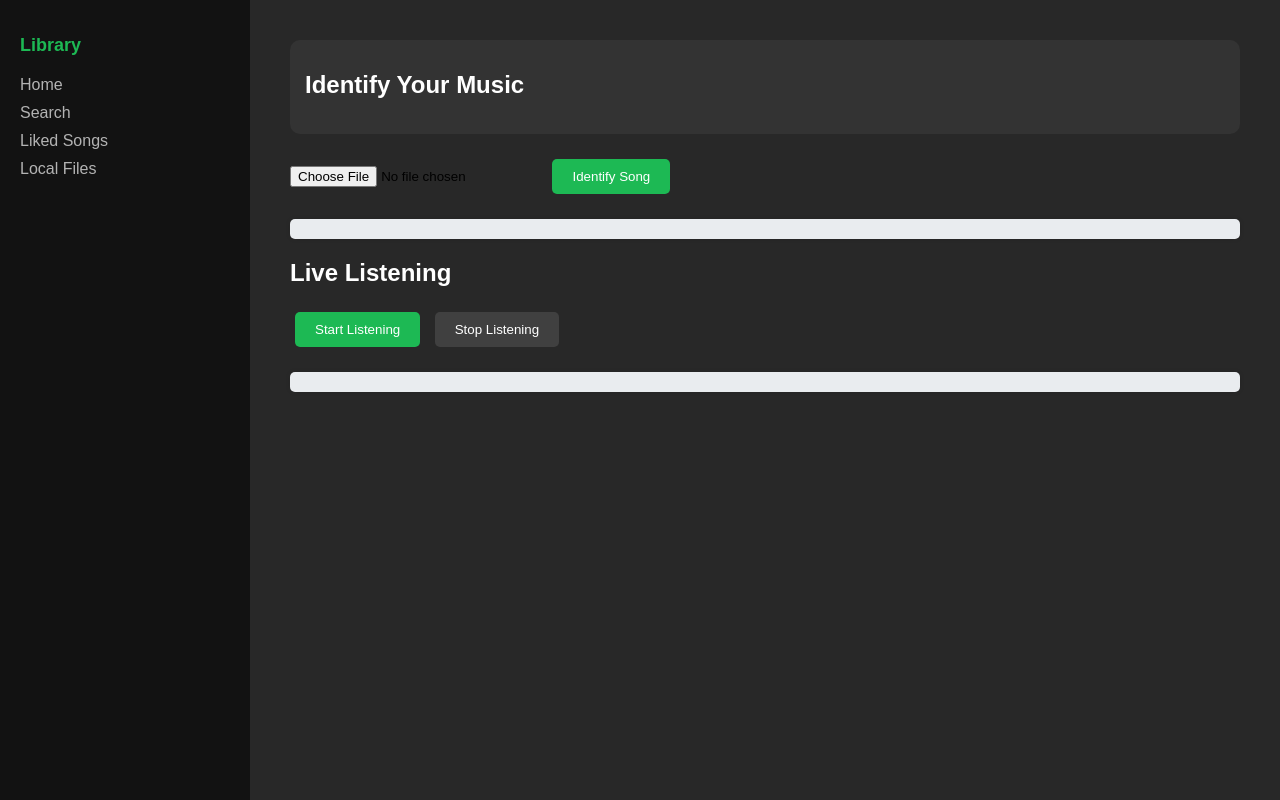
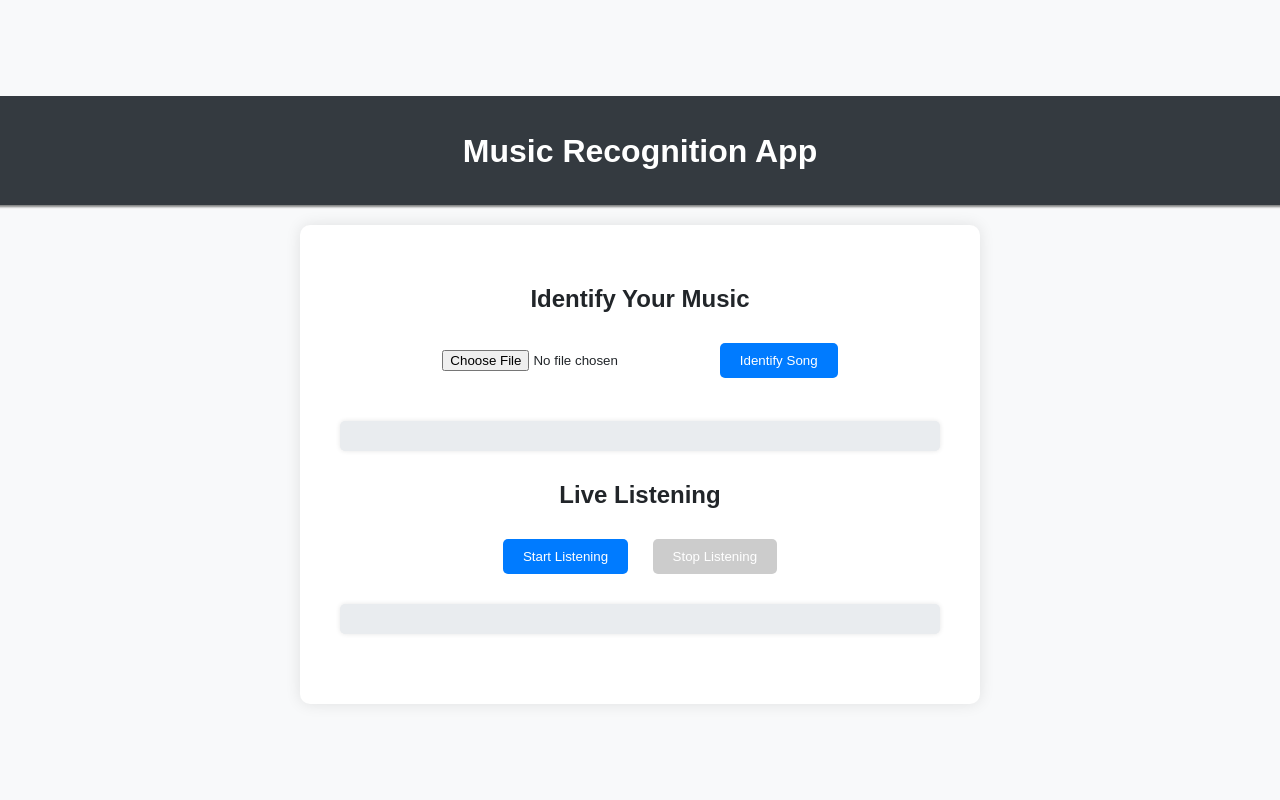
Before and after one commit to Steventanardi/Adagio, a website: page Public/index.html in a window 1280 px wide. Drawn offline with Linux system fonts and the light colour scheme.

Commit message:
10-22-2024
UI Updated to look better, not final
(Steven)

```diff
--- a/Public/index.html
+++ b/Public/index.html
@@ -7,31 +7,22 @@
     <title>Music Recognition Website</title>
 </head>
 <body>
-    <div class="sidebar">
-        <h2>Library</h2>
-        <ul>
-            <li><a href="#">Home</a></li>
-            <li><a href="#">Search</a></li>
-            <li><a href="#">Liked Songs</a></li>
-            <li><a href="#">Local Files</a></li>
-        </ul>
+    <div class="top-bar">
+        <h1>Music Recognition App</h1>
     </div>
     <div class="container">
-        <div class="top-bar">
-            <h1>Identify Your Music</h1>
-        </div>
         <div class="upload-section">
+            <h2>Identify Your Music</h2>
             <input type="file" id="musicInput" accept="audio/*">
             <button id="identifyButton">Identify Song</button>
+            <div id="result" class="result-box"></div>
         </div>
-        <div id="result" class="result-box"></div>
-
-        <h2>Live Listening</h2>
         <div class="live-section">
+            <h2>Live Listening</h2>
             <button id="startListening">Start Listening</button>
             <button id="stopListening" disabled>Stop Listening</button>
+            <div id="liveResult" class="result-box"></div>
         </div>
-        <div id="liveResult" class="result-box"></div>
     </div>
     <script src="script.js"></script>
 </body>
--- a/Public/script.js
+++ b/Public/script.js
@@ -15,7 +15,6 @@ document.getElementById('identifyButton').addEventListener('click', () => {
         })
         .catch(error => {
             console.error('Error:', error);
-            document.getElementById('result').innerText = 'Error recognizing the song. Please try again.';
         });
     } else {
         alert('Please select a music file first.');
@@ -56,7 +55,6 @@ startListeningButton.addEventListener('click', () => {
                 })
                 .catch(error => {
                     console.error('Error:', error);
-                    document.getElementById('liveResult').innerText = 'Error recognizing the song. Please try again.';
                 });
             });
 
--- a/Public/styles.css
+++ b/Public/styles.css
@@ -1,103 +1,72 @@
 body {
     font-family: Arial, sans-serif;
-    background-color: #1a1a1a;
-    color: #ffffff;
+    background-color: #f8f9fa;
+    color: #212529;
+    margin: 0;
+    padding: 0;
     display: flex;
-    height: 100vh;
-    margin: 0;
+    flex-direction: column;
+    align-items: center;
+    justify-content: center;
+    min-height: 100vh;
 }
 
-.sidebar {
-    background-color: #121212;
-    width: 250px;
-    padding: 20px;
-    box-sizing: border-box;
-    height: 100vh;
+.top-bar {
+    width: 100%;
+    background-color: #343a40;
+    color: #ffffff;
+    padding: 15px;
+    text-align: center;
+    box-shadow: 0px 4px 2px -2px gray;
 }
 
-.sidebar h2 {
-    color: #1db954;
-    font-size: 18px;
+.container {
+    background-color: #ffffff;
+    padding: 40px;
+    border-radius: 10px;
+    box-shadow: 0 0 15px rgba(0, 0, 0, 0.1);
+    max-width: 600px;
+    width: 100%;
+    text-align: center;
+    margin-top: 20px;
+}
+
+h1, h2 {
     margin-bottom: 20px;
 }
 
-.sidebar ul {
-    list-style-type: none;
-    padding: 0;
-}
-
-.sidebar ul li {
-    margin: 10px 0;
-}
-
-.sidebar ul li a {
-    color: #b3b3b3;
-    text-decoration: none;
-    font-size: 16px;
-}
-
-.sidebar ul li a:hover {
-    color: #ffffff;
-}
-
-.container {
-    flex-grow: 1;
-    background-color: #282828;
-    padding: 40px;
-    box-sizing: border-box;
-    overflow-y: auto;
-}
-
-.top-bar {
-    background-color: #333333;
-    padding: 15px;
-    border-radius: 10px;
-    margin-bottom: 20px;
-}
-
-h1, h2 {
-    font-size: 24px;
-    margin-bottom: 20px;
-}
-
-.upload-section {
-    margin-bottom: 20px;
+.upload-section, .live-section {
+    margin-bottom: 30px;
 }
 
 input[type="file"] {
-    margin-bottom: 10px;
-    color: #000;
+    margin-bottom: 20px;
+    padding: 10px;
 }
 
 button {
     padding: 10px 20px;
-    background-color: #1db954;
+    background-color: #007bff;
     color: #ffffff;
     border: none;
     border-radius: 5px;
     cursor: pointer;
-    margin: 5px;
+    margin: 10px;
 }
 
 button:hover {
-    background-color: #14833b;
+    background-color: #0056b3;
 }
 
 button:disabled {
-    background-color: #404040;
+    background-color: #cccccc;
     cursor: not-allowed;
 }
 
 .result-box {
     margin-top: 20px;
-    font-size: 18px;
-    color: #b3b3b3;
-    padding: 10px;
+    padding: 15px;
     background-color: #e9ecef;
     border-radius: 5px;
     box-shadow: 0 0 5px rgba(0, 0, 0, 0.1);
 }
-
-.live-section {
-    margin-bottom: 20px;
-}
```
Also changed, not shown: 8 other files.
